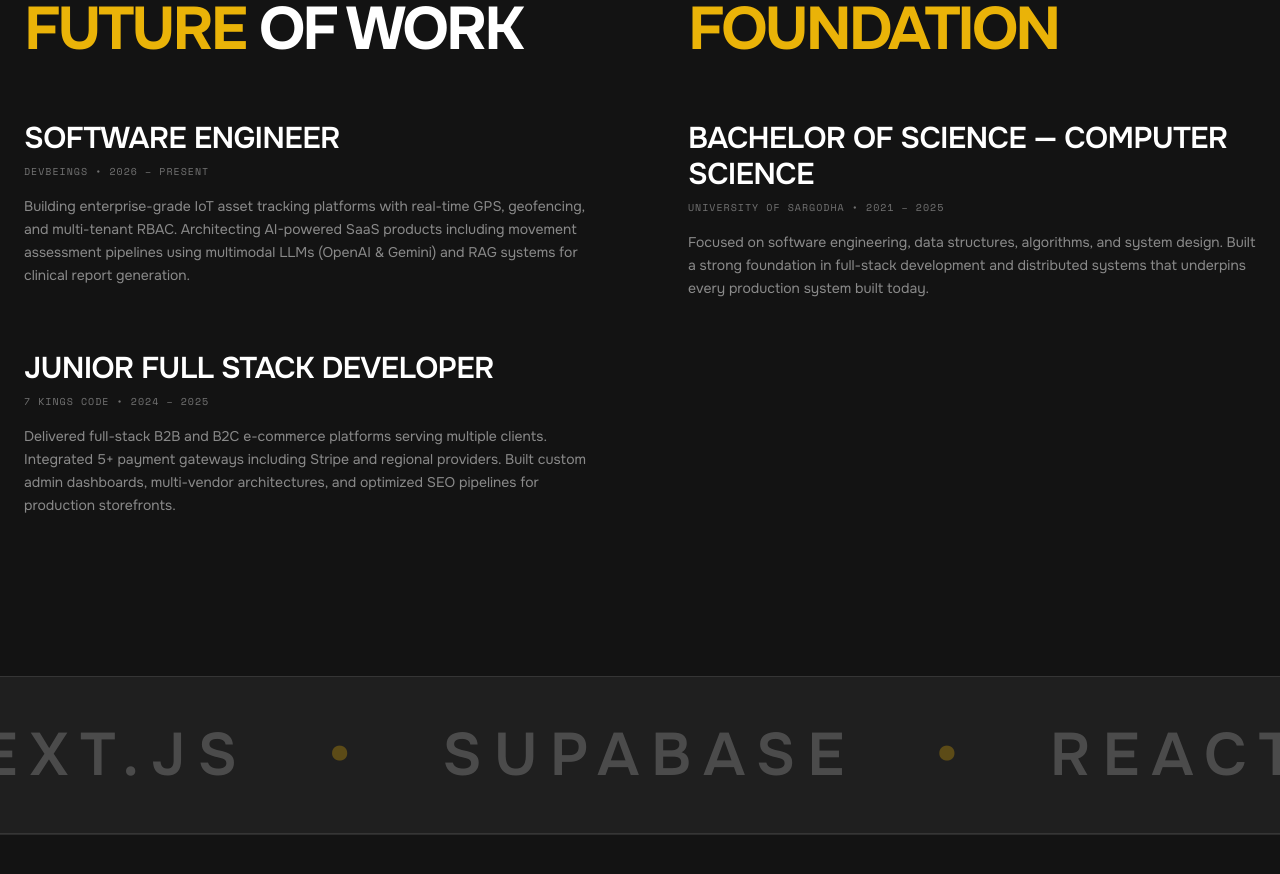
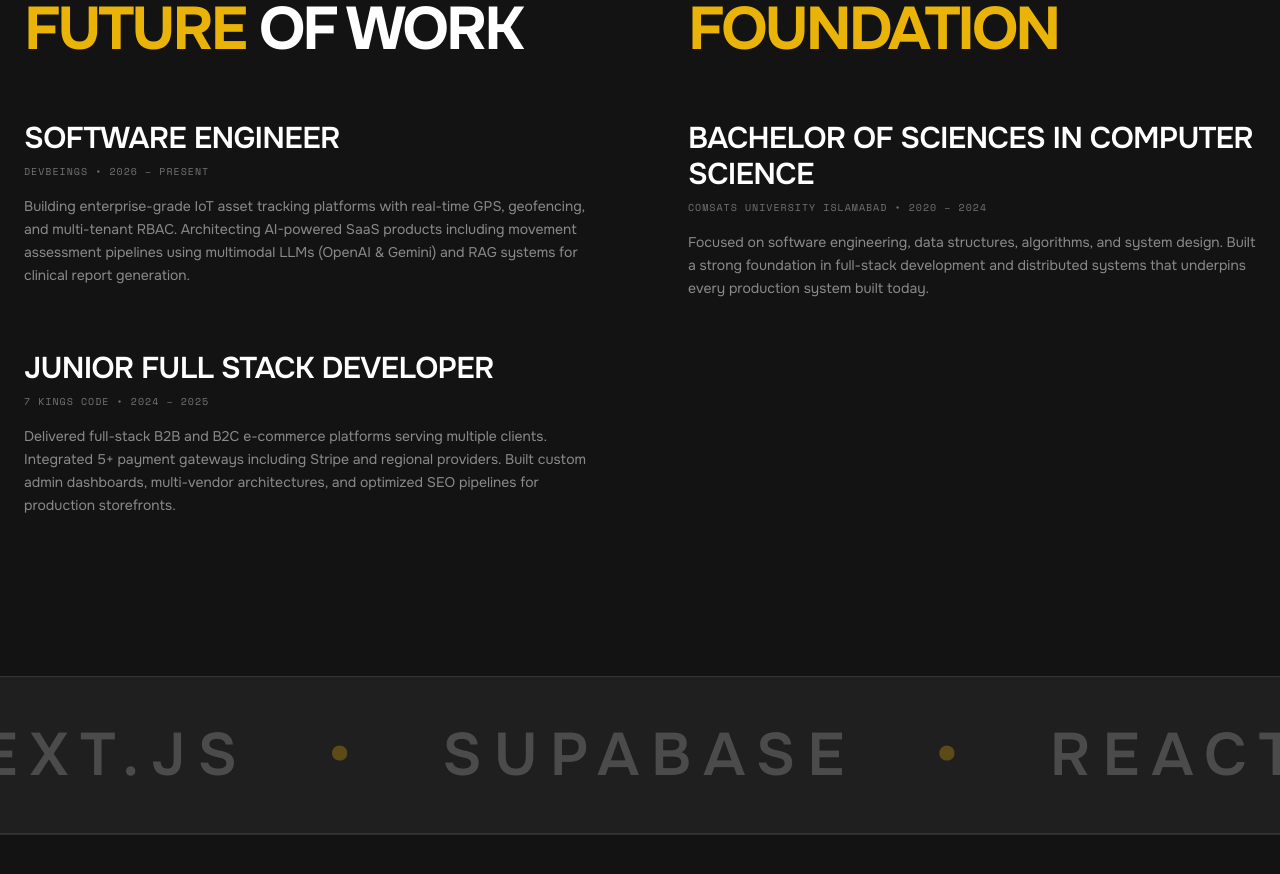
Before and after one commit to AnasKhalid4/anaskhalid-portfolio, a React (Vite) app: page / in a window 1280 px wide. Shown: the part 2080-2954 px from the top of the page. Built offline with nearby package versions, Linux system fonts and the light colour scheme.

Commit message:
Change the foundation section

```diff
--- a/src/App.tsx
+++ b/src/App.tsx
@@ -94,7 +94,7 @@ const Preloader = ({ onComplete }: { onComplete: () => void }) => {
     >
       <div className="relative flex items-center justify-center">
         {/* Base Text */}
-        <h1 className="font-cursive text-5xl md:text-7xl text-white/20 tracking-normal select-none relative pb-2 pr-8 pl-2">
+        <h1 className="font-cursive text-5xl md:text-7xl text-white/20 tracking-normal select-none relative pb-2 prsar-8 pl-2">
           Anas Khalid
 
           {/* Fill Text Container */}
@@ -575,9 +575,9 @@ export default function App() {
             <div className="flex flex-col gap-16">
               {[
                 {
-                  degree: "Bachelor of Science — Computer Science",
-                  school: "University of Sargodha",
-                  date: "2021 – 2025",
+                  degree: "Bachelor of Sciences in Computer Science",
+                  school: "Comsats University Islamabad",
+                  date: "2020 – 2024",
                   desc: "Focused on software engineering, data structures, algorithms, and system design. Built a strong foundation in full-stack development and distributed systems that underpins every production system built today."
                 }
               ].map((edu, i) => (
```
